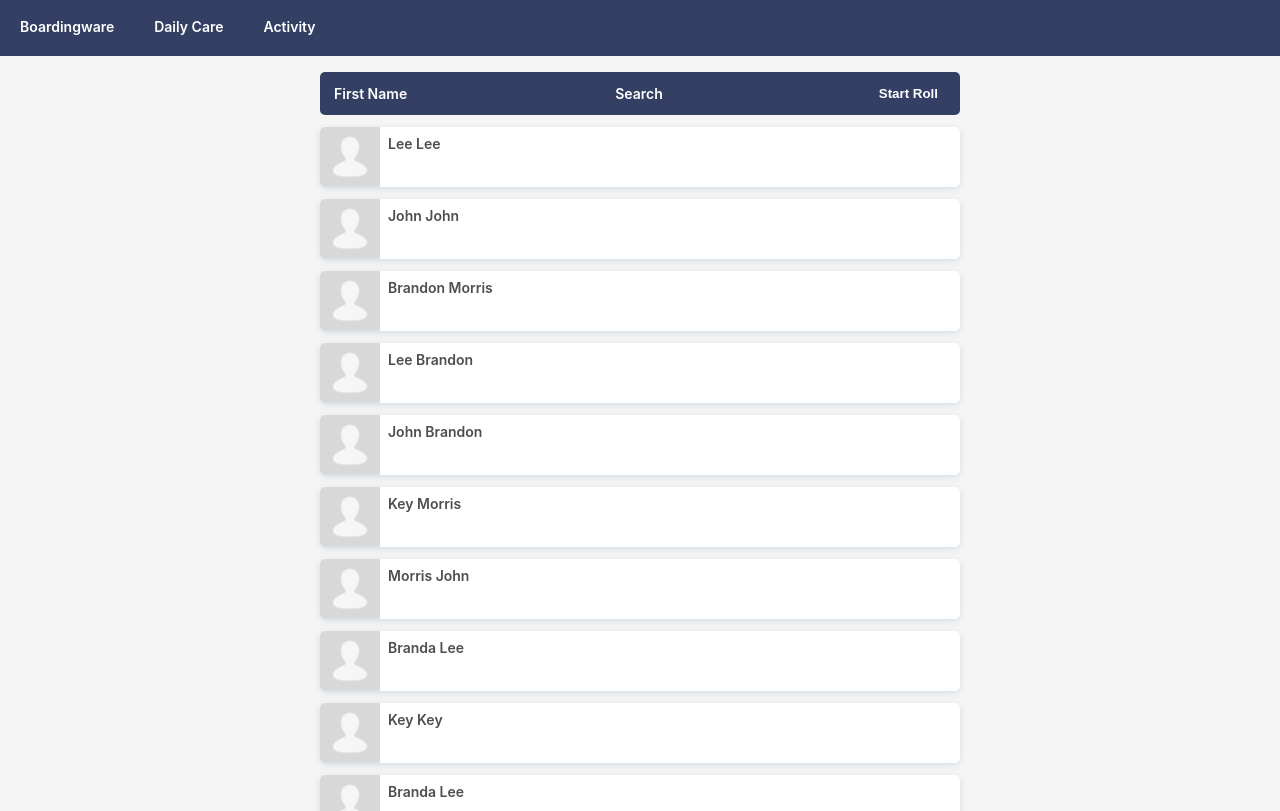
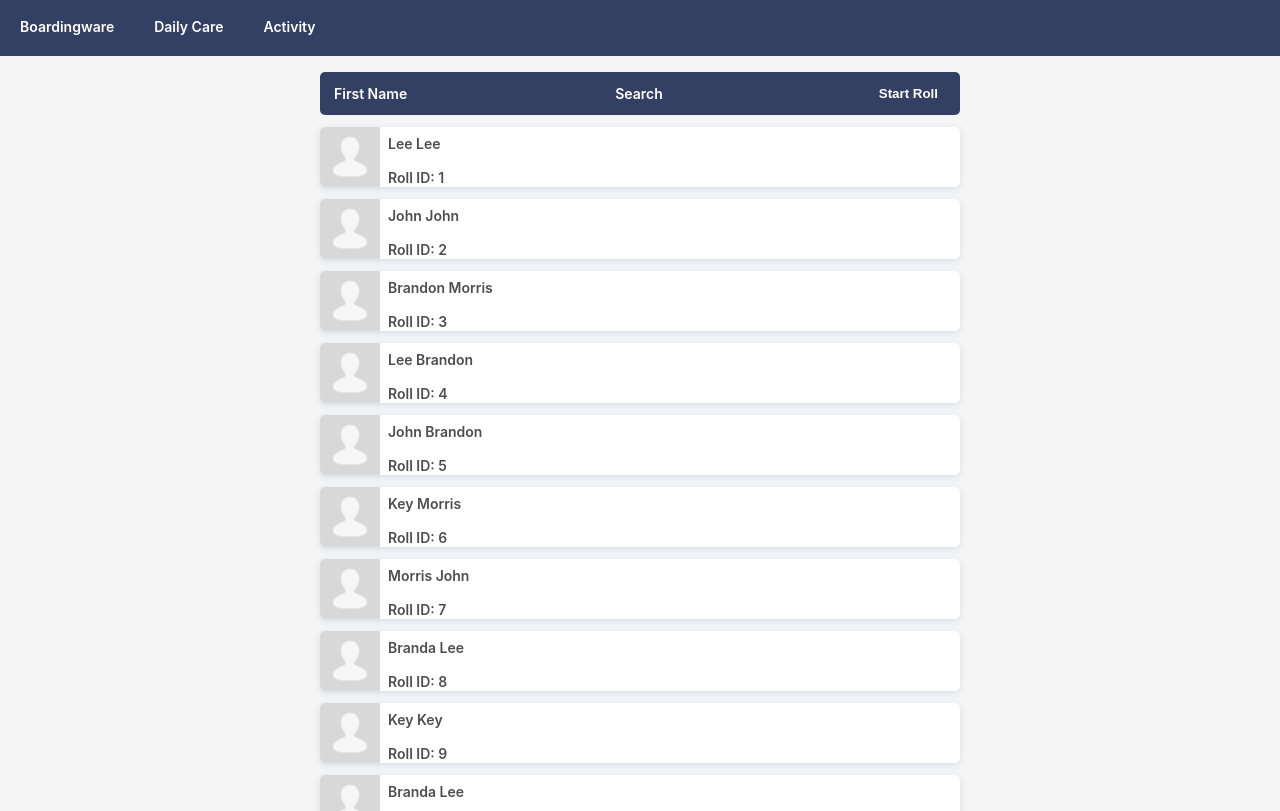
Before and after one commit to vamsikrishna-1508/solutions, a React (Create React App) app in the folder front-end/: page /staff/daily-care in a window 1280 px wide. Shown: the top 811 px of the page. Built offline with nearby package versions, Linux system fonts and the light colour scheme.

Commit message:
Roll Change

```diff
--- a/front-end/src/staff-app/components/student-list-tile/student-list-tile.component.tsx
+++ b/front-end/src/staff-app/components/student-list-tile/student-list-tile.component.tsx
@@ -18,7 +18,13 @@ export const StudentListTile: React.FC<Props> = ({ isRollMode, student, onItemCl
     <S.Container>
       <S.Avatar url={Images.avatar}></S.Avatar>
       <S.Content>
-        <div>{PersonHelper.getFullName(student)}</div>
+        <div>{PersonHelper.getFullName(student)}
+        <br />
+        <br />
+        <>
+        Roll ID: {student.id}
+        </>
+        </div>
       </S.Content>
       {isRollMode && (
         <S.Roll>
@@ -49,7 +55,7 @@ export const RollListTile: React.FC<rollProps> = ({ student, roll, size = 40, })
           <br />
           <br />
              <>
-            Roll ID : {rollesData.student_id}
+            Roll ID: {rollesData.student_id}
              </>
         </div>
         }
```
